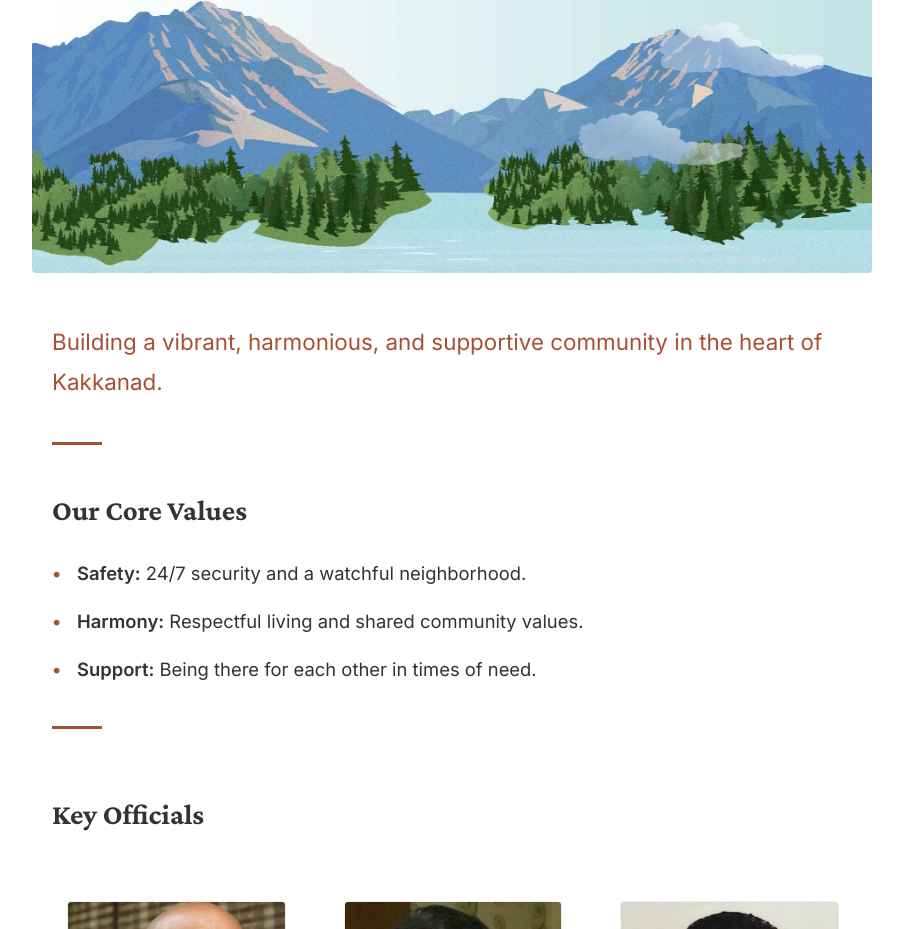
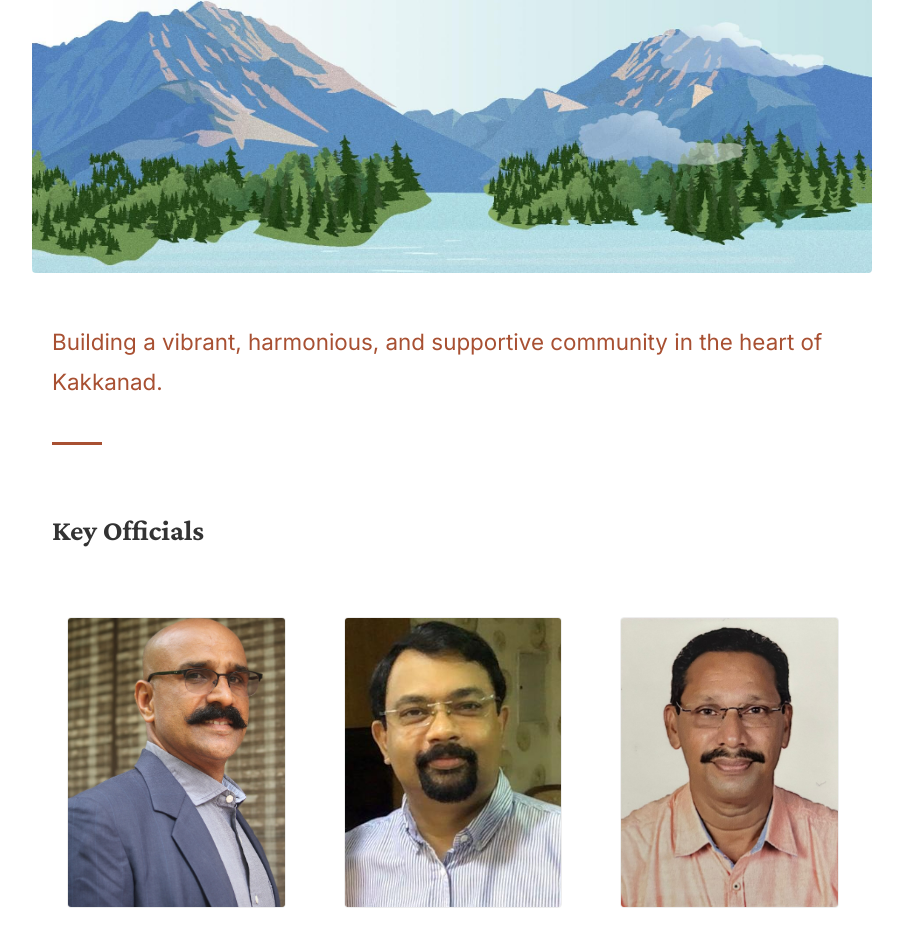
Before and after one commit to SVRA-Kochi/starvalley, a plain HTML site: page index.html in a window 1280 px wide. Shown: the part 401-1330 px from the top of the page, without its empty margins (188-1091 px from the left). Drawn offline with nearby package versions, Linux system fonts and the light colour scheme.

Commit message:
Removed Our Core Values section from homepage

```diff
--- a/content.json
+++ b/content.json
@@ -4,20 +4,6 @@
             "tagline": "Building a vibrant, harmonious, and supportive community in the heart of Kakkanad.",
             "bannerImage": "images/Banner.jpg"
         },
-        "coreValues": [
-            {
-                "label": "Safety",
-                "value": "24/7 security and a watchful neighborhood."
-            },
-            {
-                "label": "Harmony",
-                "value": "Respectful living and shared community values."
-            },
-            {
-                "label": "Support",
-                "value": "Being there for each other in times of need."
-            }
-        ],
         "keyOfficials": [
             {
                 "position": "President",
--- a/index.html
+++ b/index.html
@@ -46,12 +46,6 @@
 
                 <div class="rust-divider"></div>
 
-                <h3>Our Core Values</h3>
-                <ul class="values-list" id="core-values">
-                    <!-- Injected from JSON -->
-                </ul>
-
-                <div class="rust-divider"></div>
 
                 <section class="officials-section">
                     <h3>Key Officials</h3>
@@ -113,13 +107,6 @@
                 document.getElementById('hero-tagline').textContent = home.hero.tagline;
                 document.getElementById('hero-banner').src = home.hero.bannerImage;
 
-                // Core Values
-                const valuesList = document.getElementById('core-values');
-                home.coreValues.forEach(val => {
-                    const li = document.createElement('li');
-                    li.innerHTML = `<strong>${val.label}:</strong> ${val.value}`;
-                    valuesList.appendChild(li);
-                });
 
                 // Key Officials
                 const officialsGrid = document.getElementById('key-officials');
```
